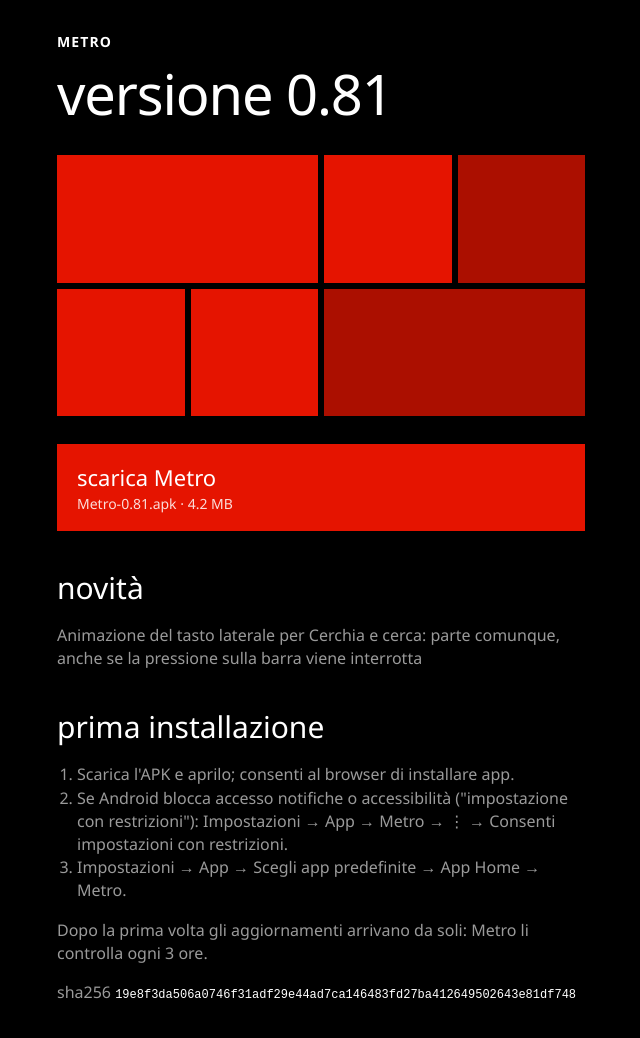
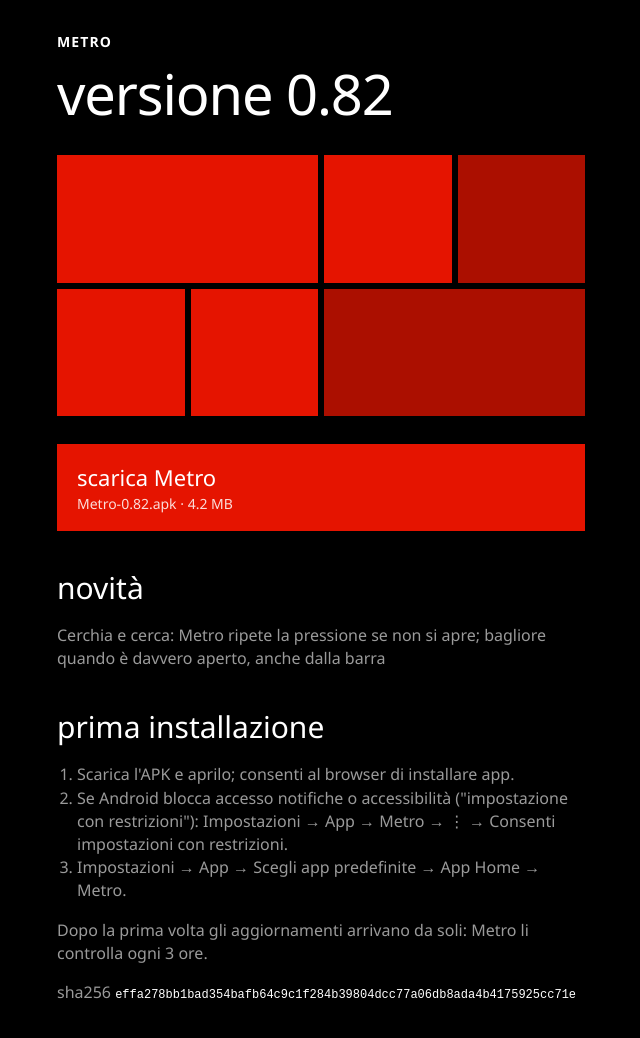
Before and after one commit to mcaruga/metro-ui-download, a plain HTML site: page index.html in a window 1280 px wide. Shown: the whole page, without its empty margins (319-959 px from the left). Drawn offline with Linux system fonts and the light colour scheme.

Commit message:
Metro 0.82

```diff
--- a/index.html
+++ b/index.html
@@ -3,7 +3,7 @@
 <head>
 <meta charset="utf-8">
 <meta name="viewport" content="width=device-width, initial-scale=1">
-<title>Metro 0.81</title>
+<title>Metro 0.82</title>
 <style>
   :root { --accent: #e51400; --bg: #000; --fg: #fff; --sub: #9a9a9a; }
   * { box-sizing: border-box; }
@@ -27,11 +27,11 @@
 <body>
 <main>
   <div class="app">metro</div>
-  <h1>versione 0.81</h1>
+  <h1>versione 0.82</h1>
   <div class="tiles"><i class="w"></i><i></i><i></i><i></i><i></i><i class="w"></i></div>
-  <a class="dl" href="https://github.com/mcaruga/metro-ui-download/releases/latest/download/Metro-0.81.apk">scarica Metro<small>Metro-0.81.apk · 4.2 MB</small></a>
+  <a class="dl" href="https://github.com/mcaruga/metro-ui-download/releases/latest/download/Metro-0.82.apk">scarica Metro<small>Metro-0.82.apk · 4.2 MB</small></a>
   <h2>novità</h2>
-  <p>Animazione del tasto laterale per Cerchia e cerca: parte comunque, anche se la pressione sulla barra viene interrotta</p>
+  <p>Cerchia e cerca: Metro ripete la pressione se non si apre; bagliore quando è davvero aperto, anche dalla barra</p>
   <h2>prima installazione</h2>
   <ol>
     <li>Scarica l'APK e aprilo; consenti al browser di installare app.</li>
@@ -39,7 +39,7 @@
     <li>Impostazioni → App → Scegli app predefinite → App Home → Metro.</li>
   </ol>
   <p>Dopo la prima volta gli aggiornamenti arrivano da soli: Metro li controlla ogni 3 ore.</p>
-  <p>sha256 <code>19e8f3da506a0746f31adf29e44ad7ca146483fd27ba412649502643e81df748</code></p>
+  <p>sha256 <code>effa278bb1bad354bafb64c9c1f284b39804dcc77a06db8ada4b4175925cc71e</code></p>
 </main>
 </body>
 </html>
```
